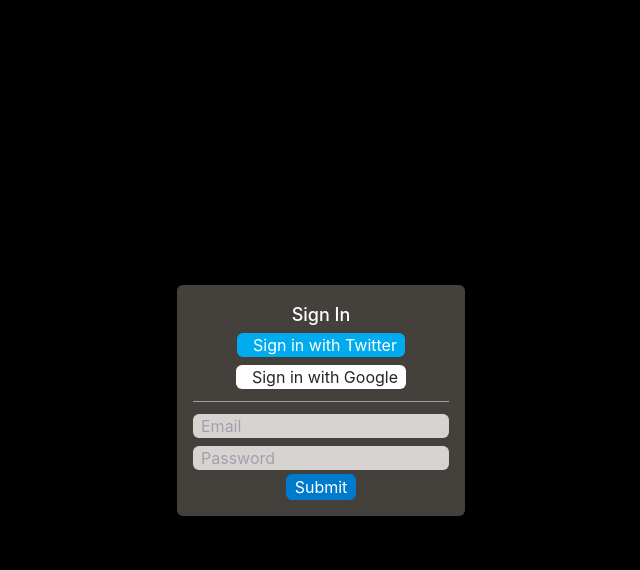
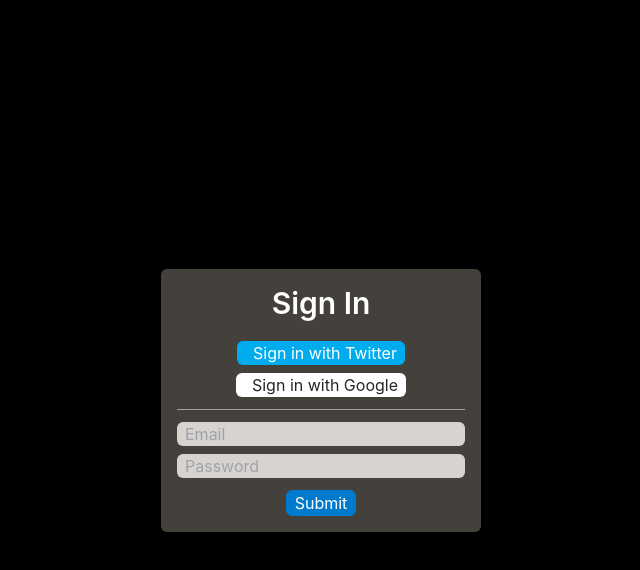
Before and after one commit to Jhon-Idrovo/FontTester, a Next.js app: page /signup in a window 1280 px wide. Both pictures are taken after a click on the button "Sign In". Shown: the top 570 px of the page, without its empty margins (319-959 px from the left). Built offline with nearby package versions, Linux system fonts and the light colour scheme.

Commit message:
stetic changes

```diff
--- a/components/SignInPopup.tsx
+++ b/components/SignInPopup.tsx
@@ -26,7 +26,13 @@
       localStorage.setItem("rr", refreshToken);
       axiosInstance.defaults.headers.Authorization = "JWT " + accessToken;
       const { userID, email, name, role, credits } = decodeJWT(accessToken);
-      setUser({ _id: userID, email, username: name, role: role as IRole, credits });
+      setUser({
+        _id: userID,
+        email,
+        username: name,
+        role: role as IRole,
+        credits,
+      });
       setIsLoading(false);
       close();
     } catch (err) {
@@ -36,17 +42,17 @@
   };
   return (
     <div className="container-full">
-      <div className="flex flex-col w-min container-full-inner relative">
+      <div className="flex flex-col container-full-inner relative max-w-xs w-2/4">
         <button onClick={() => close()} className="absolute top-0 right-1">
           <i className="fas fa-times"></i>
         </button>
-        <h3 className="font-medium text-lg mx-auto table">Sign In</h3>
+        <h3 className="t1 mx-auto table">Sign In</h3>
         {/* third party */}
 
         <ThirdPartySignIn />
         <hr className="my-2" />
         {/* own method */}
-        <form onSubmit={handleSubmit}>
+        <form onSubmit={handleSubmit} className="flex flex-col">
           <input
             type="email"
             id="email-in"
@@ -72,7 +78,7 @@
           {error ? (
             <div className="text-alert mx-auto font-medium">{error}</div>
           ) : null}
-          <button type="submit" className="btn px-2 py-0 mx-auto  ">
+          <button type="submit" className="btn px-2 py-0 mx-auto mt-2 ">
             {isLoading ? <ButtonLoading></ButtonLoading> : null}
             Submit
           </button>
--- a/pages/signup.tsx
+++ b/pages/signup.tsx
@@ -21,7 +21,7 @@
 
   return (
     <div>
-      <h1 className="text-txt-base w-max mx-auto mt-8 font-semibold text-3xl">
+      <h1 className="text-txt-base w-max mx-auto mt-8 t1">
         UNLOCK A POWERFUL SET OF FUNCTIONALITIES
       </h1>
       <div className="grid grid-cols-2 mt-2 max-w-4xl mx-auto">
--- a/styles/global.css
+++ b/styles/global.css
@@ -127,6 +127,15 @@
 .third-party-lgn-btn {
   @apply rounded-md px-2 my-1 whitespace-nowrap;
 }
+.t1 {
+  @apply font-semibold text-3xl mb-4;
+}
+.t2 {
+  @apply font-normal text-2xl;
+}
+.t3 {
+  @apply font-normal text-lg;
+}
 /* LANDING PAGE */
 .sec-1 {
   background-image: url("https://assets.website-files.com/5faabe4b6f6b4331a5f27952/603fa29994675e4e5487a831_Hero_Original-min-p-500.png");
```
